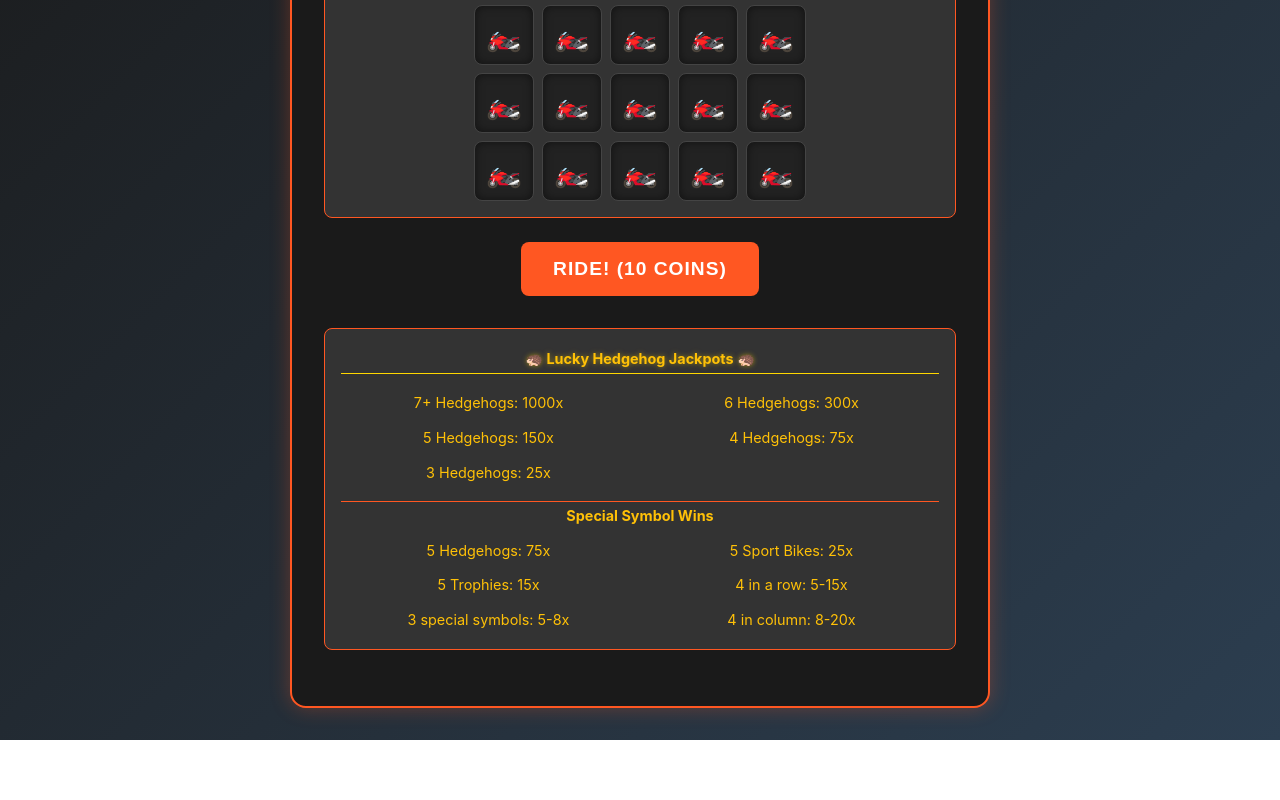
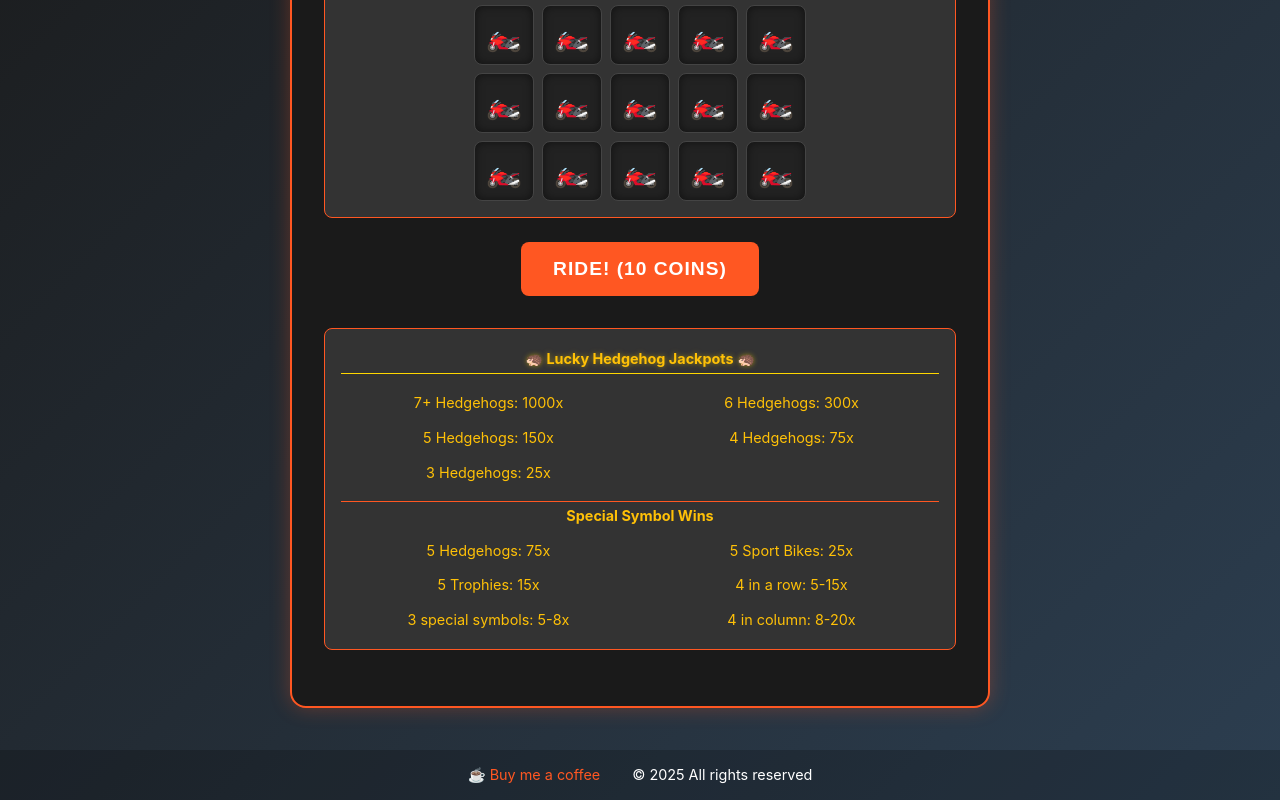
Before and after one commit to 3v4m4r14/hairy-potato, a React (Create React App) app: page / in a window 1280 px wide. Shown: the part 304-1104 px from the top of the page. Before the commit the page ends 1044 px from the top, so only its background shows below. Built offline with nearby package versions, Linux system fonts and the light colour scheme.

Commit message:
Added buymeacoffee link

```diff
--- a/src/App.css
+++ b/src/App.css
@@ -56,9 +56,53 @@ body {
   }
 }
 
+.app-container {
+  display: flex;
+  flex-direction: column;
+  width: 100%;
+  min-height: 100vh;
+  position: relative;
+  padding-bottom: 60px; /* Space for footer */
+}
+
+.footer {
+  position: absolute;
+  bottom: 0;
+  width: 100%;
+  padding: 1rem;
+  background-color: rgba(0, 0, 0, 0.2);
+  color: #fff;
+  font-size: 0.9rem;
+  display: flex;
+  flex-direction: column;
+  align-items: center;
+  gap: 0.5rem;
+}
+
+.coffee-link {
+  color: #ff5722;
+  text-decoration: none;
+  transition: color 0.3s;
+  display: flex;
+  align-items: center;
+  gap: 0.3rem;
+}
+
+.coffee-link:hover {
+  color: #ffc107;
+}
+
 h1 {
   color: white;
   margin-bottom: 2rem;
   font-size: 2.5rem;
   text-shadow: 2px 2px 4px rgba(0, 0, 0, 0.3);
 }
+
+@media (min-width: 768px) {
+  .footer {
+    flex-direction: row;
+    justify-content: center;
+    gap: 2rem;
+  }
+}
--- a/src/App.js
+++ b/src/App.js
@@ -5,7 +5,20 @@ import SlotMachine from './components/SlotMachine';
 function App() {
   return (
     <div className="App">
-      <SlotMachine />
+      <div className="app-container">
+        <SlotMachine />
+        <footer className="footer">
+          <a
+            href="https://buymeacoffee.com/animatedchaos"
+            target="_blank"
+            rel="noopener noreferrer"
+            className="coffee-link"
+          >
+            ☕ Buy me a coffee
+          </a>
+          <div>© {new Date().getFullYear()} All rights reserved</div>
+        </footer>
+      </div>
     </div>
   );
 }
```
